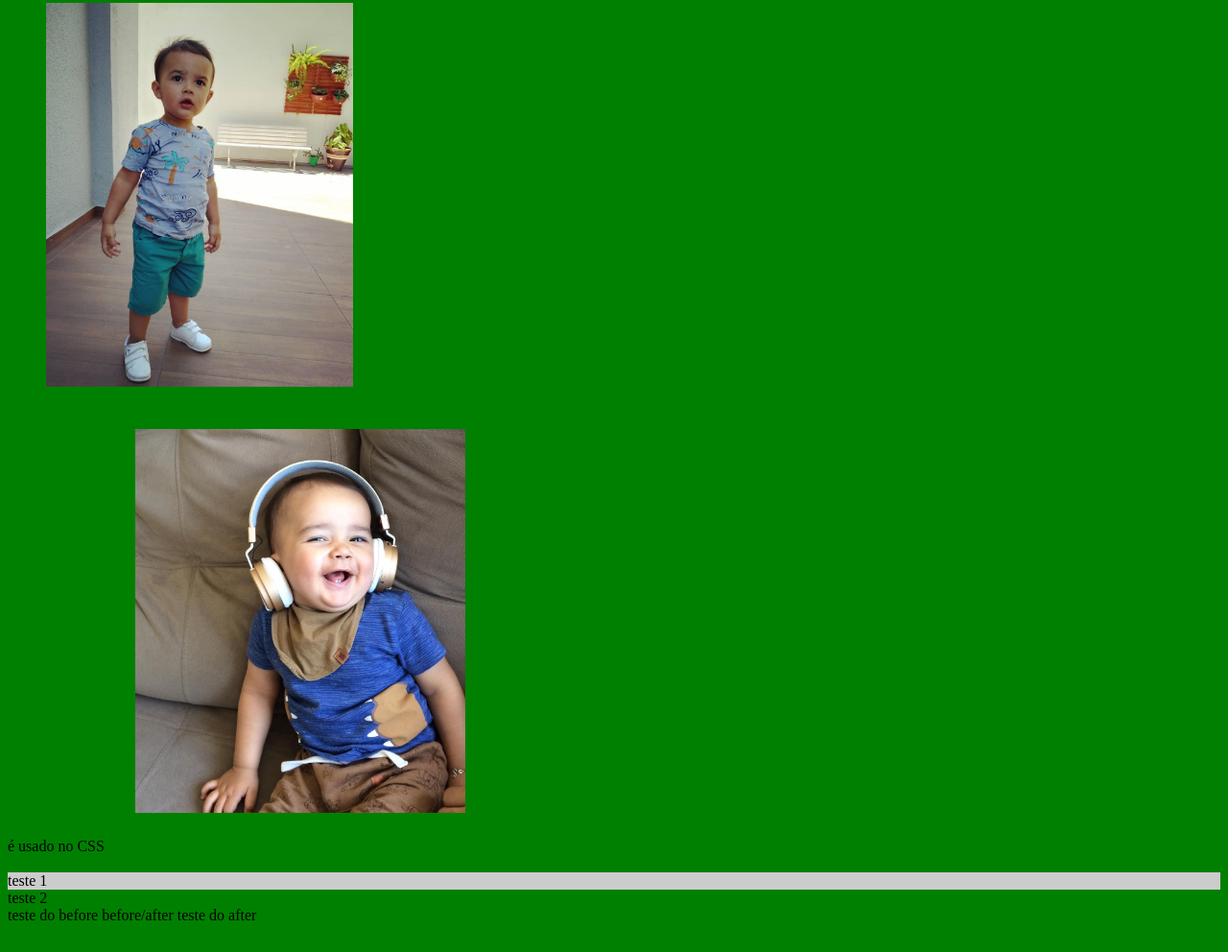
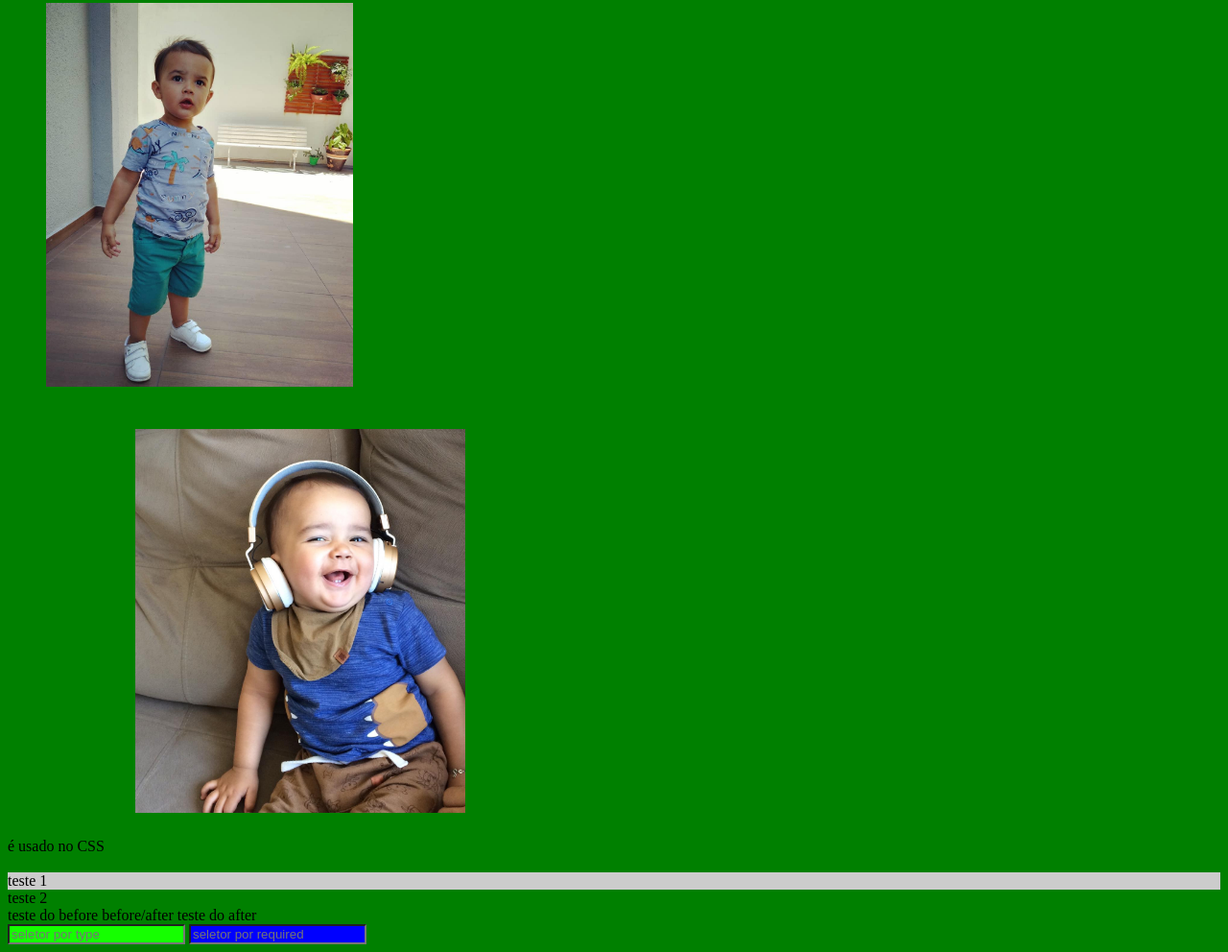
Before and after one commit to marcoslourencoreis/aulas_html5_css3, a plain HTML site: page Explicacoes/midias.html in a window 1280 px wide. Shown: the part 249-1241 px from the top of the page at 96% size. Before the commit the page ends 1220 px from the top, so only its background shows below. Drawn offline with Linux system fonts and the light colour scheme.

Commit message:
atualizando

```diff
--- a/Explicacoes/midias.css
+++ b/Explicacoes/midias.css
@@ -82,3 +82,13 @@ div:nth-child(2) {
 .before::after {
     content: "teste do after ";
 }
+
+/*Seletor por atributo, para selecionar o lemento pelo atributo, ele deve ser posto dentro de [ ], se se usa espaço antes de [ ] */
+
+input[type=text] { /*Pode tanto expecificar o elemento, no caso INPUT, que tbm poderia ser class ou ID */
+    background-color: #15ff00;
+}
+
+[required] { /*Como pode chamar direto o atributo dentro de [], no caso usamos o REQUIRED */
+    background-color: blue;
+}
--- a/Explicacoes/midias.html
+++ b/Explicacoes/midias.html
@@ -47,6 +47,10 @@ conforme o codigo a seguir.-->
 <div>teste 2</div>
 <div class="before"> before/after </div>
 
+<!--Selecionando pelo atributo-->
+<input type="text" name="texto" placeholder="seletor por type">
+<input type="email" required placeholder="seletor por required">
+
 
 </body>
 </html>
```
